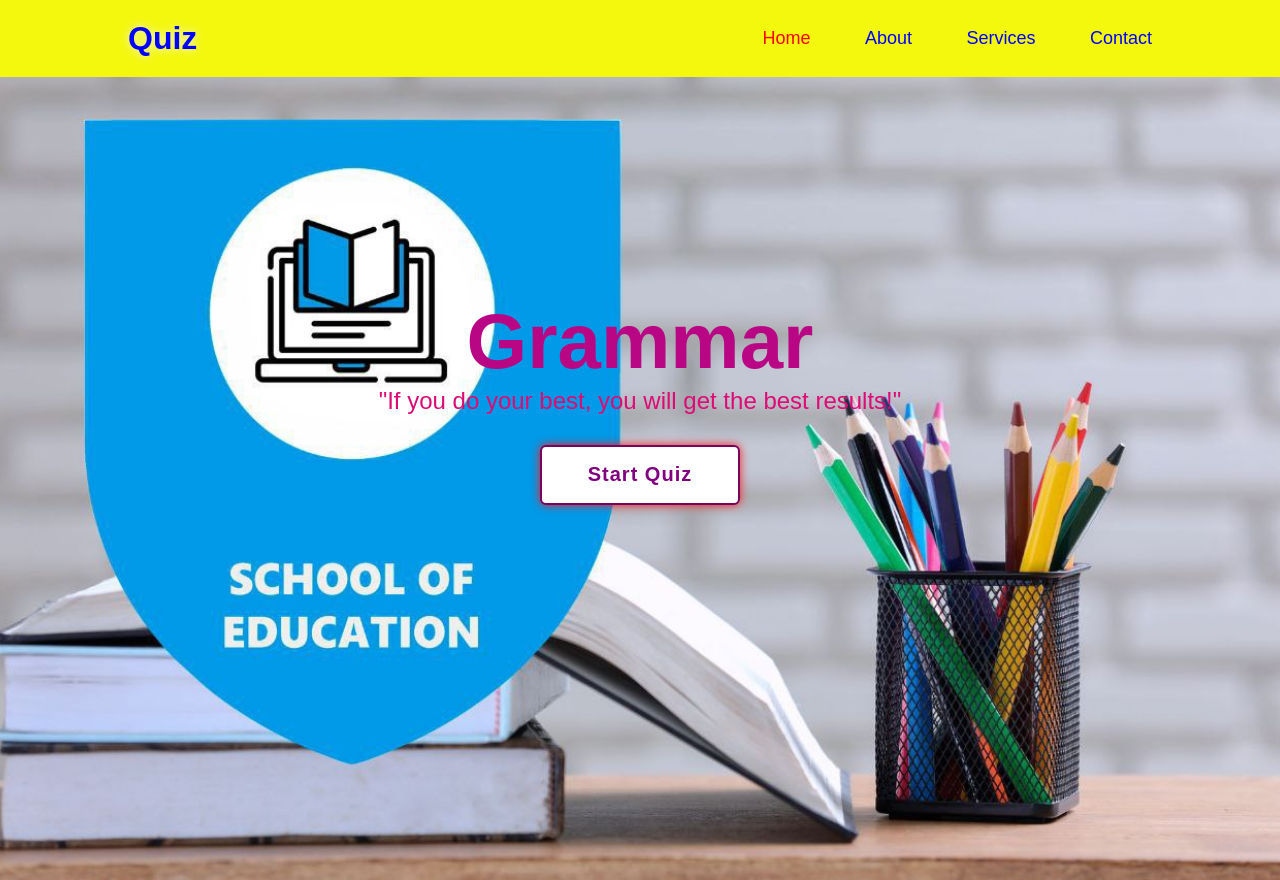
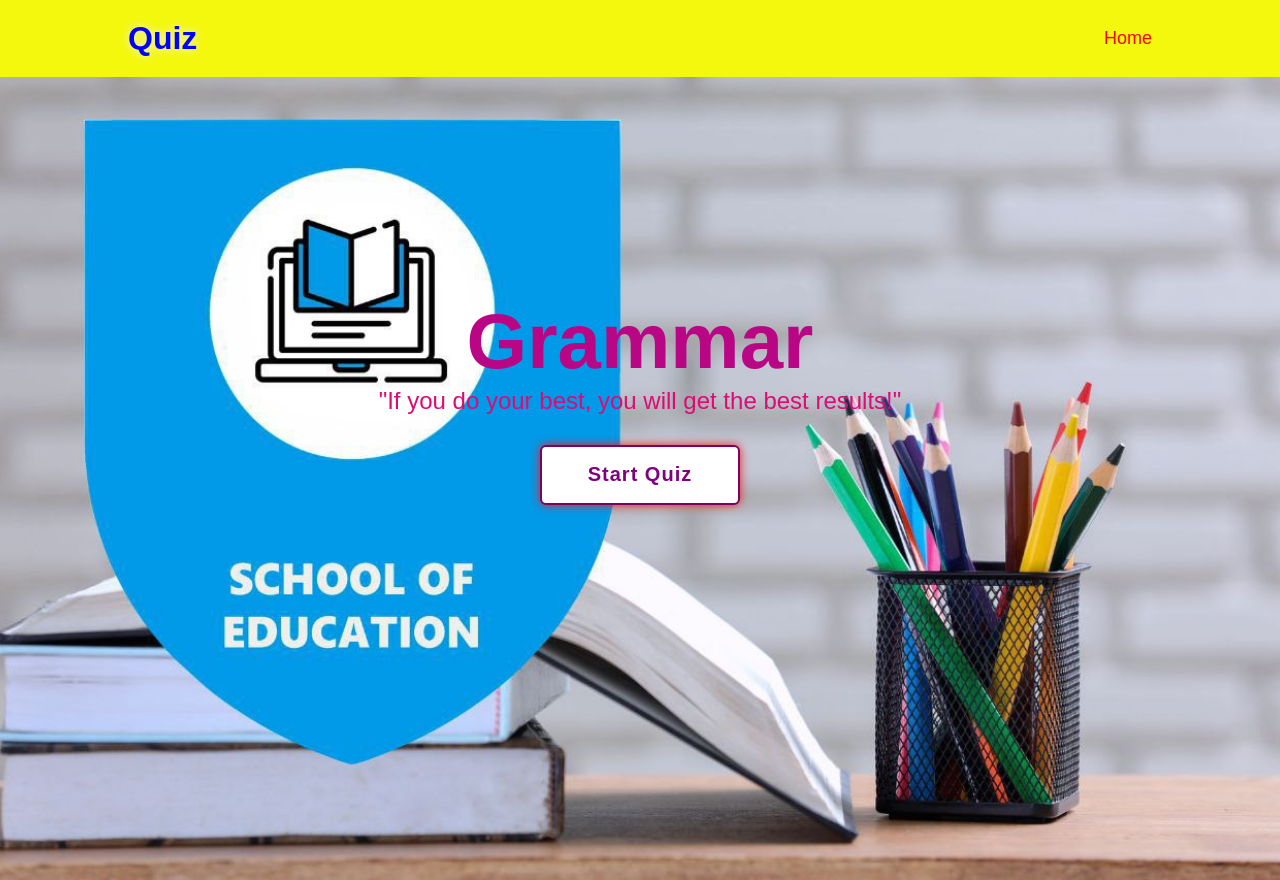
Before and after one commit to sayakham/Saya-Kham, a plain HTML site: page index.html in a window 1280 px wide. Shown: the top 880 px of the page. Drawn offline with Linux system fonts and the light colour scheme.

Commit message:
Update index.html

```diff
--- a/index.html
+++ b/index.html
@@ -17,9 +17,9 @@
 
             <nav class="navbar">
                 <a href="#" class="active">Home</a>
-                <a href="#">About</a>
+                <!-- <a href="#">About</a>
                 <a href="#">Services</a>
-                <a href="#">Contact</a>
+                <a href="#">Contact</a> -->
 
             </nav>
         </header>
```
